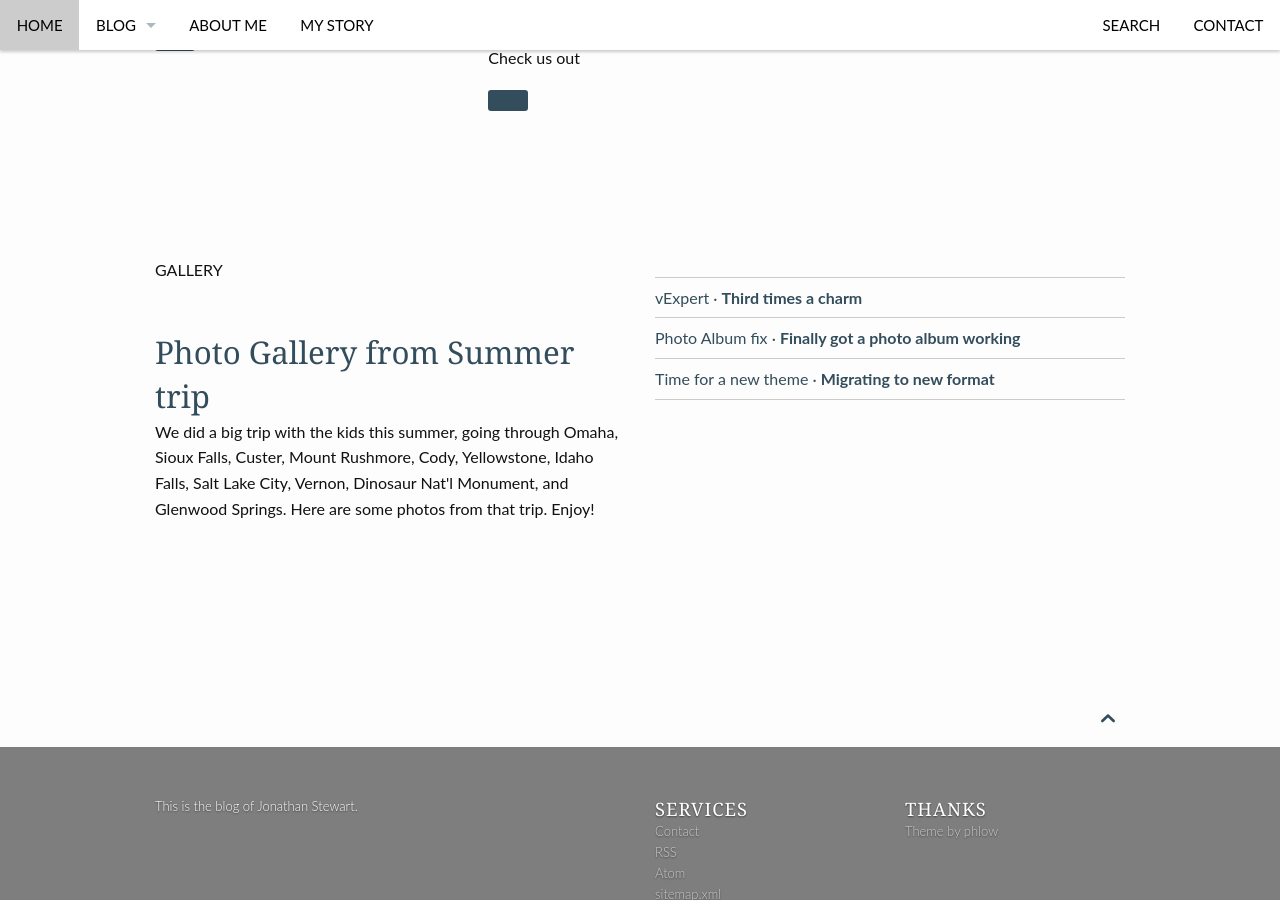
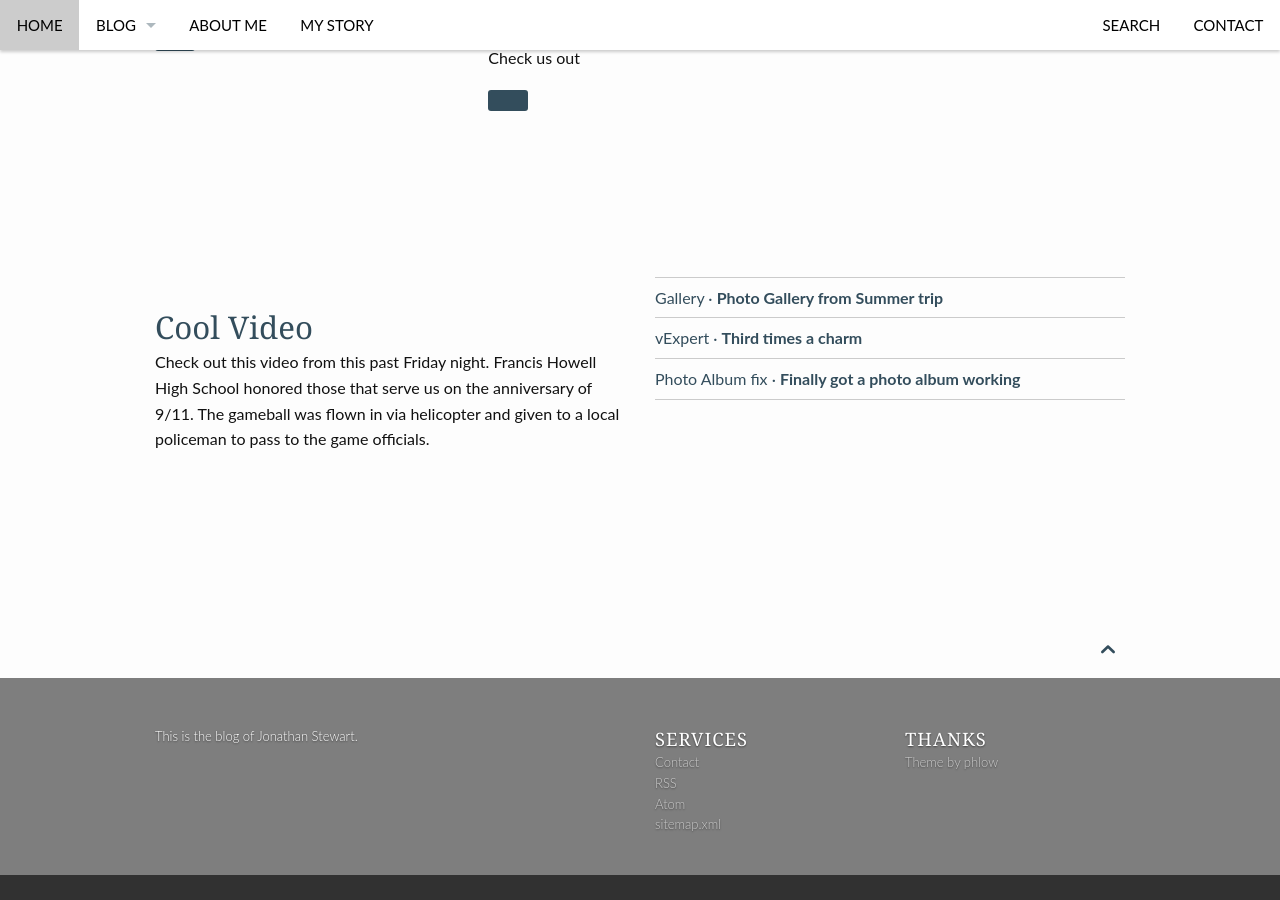
Before and after one commit to virtuallyanadmi/virtuallyanadmi.github.io, a Jekyll site: the page built from pages/pages-root-folder/index.md, in a window 1280 px wide and 900 px high, scrolled down 766 px. Built offline with Jekyll 4.4.1, drawn with Linux system fonts in a browser that asks for light colours.

Commit message:
Added Video post

```diff
--- /dev/null
+++ b/_posts/video/2015-09-13-cool-video.markdown
@@ -0,0 +1,19 @@
+---
+layout: page
+title: "Cool Video"
+date: "2015-09-13"
+isPost: true
+active: true
+image:
+  thumb: helicopter.png
+teaser: "Check out this video from this past Friday night. Francis Howell High School honored those that serve us on the anniversary of 9/11. The gameball was flown in via helicopter and given to a local policeman to pass to the game officials."
+categories: Video
+tags:
+- Video
+- Francis Howell
+- football
+---
+
+<div class="flex-video">
+<iframe src="https://player.vimeo.com/video/139166569" width="500" height="700" frameborder="0" webkitallowfullscreen mozallowfullscreen allowfullscreen></iframe>
+</div>
```
Also changed, not shown: _layouts/video.html (line endings or trailing spaces), images/helicopter.png (added), 1 other file.
